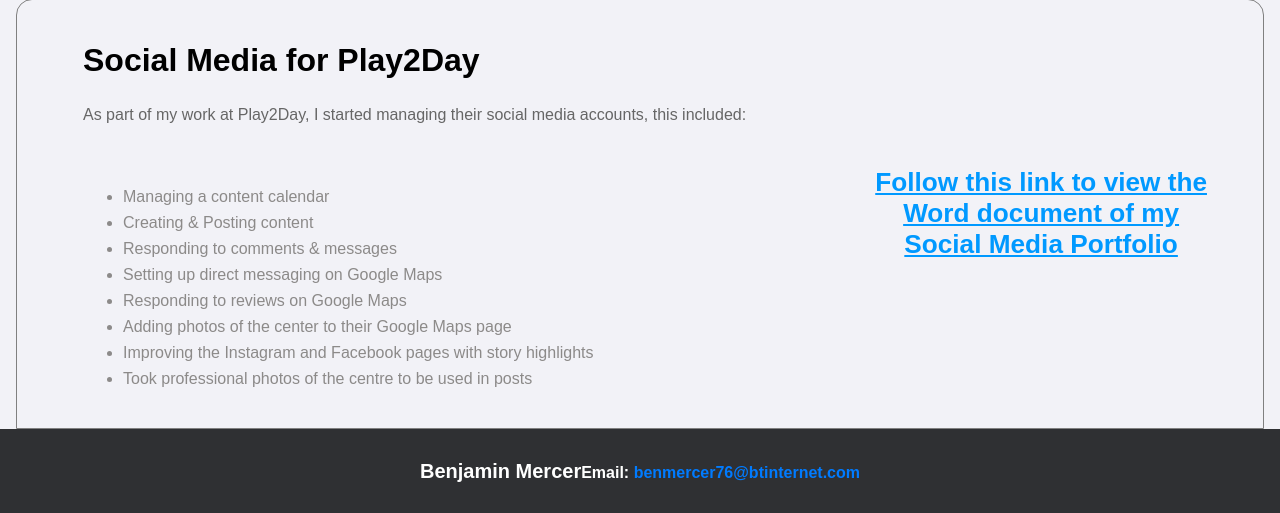
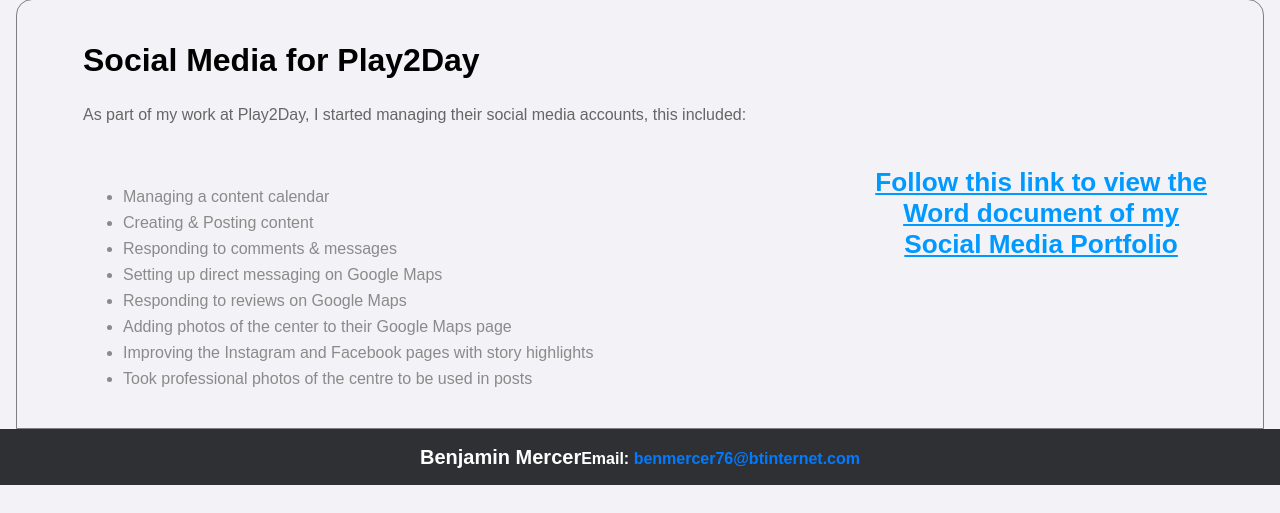
Before and after one commit to benjamano/Website, a Flask app: page /projects in a window 1280 px wide. Shown: the part 3583-4096 px from the top of the page. After the commit the page ends 4068 px from the top, so only its background shows below. Run offline with Flask 3, Linux system fonts and the light colour scheme; style sheets or scripts are compiled from the project's sources; some libraries are stand-ins or nearby versions; some web fonts are replaced.

Commit message:
Fixed footer height

```diff
--- a/frontend/static/nostalgia.css
+++ b/frontend/static/nostalgia.css
@@ -317,7 +317,6 @@
 footer{
     bottom: 0;
     width: 100%;
-    height: 10vh;
     background-color: #2f3033;
     padding-top: 0.5vh;
     color: black;
--- a/frontend/static/styles.css
+++ b/frontend/static/styles.css
@@ -313,7 +313,6 @@
 footer{
     bottom: 0;
     width: 100%;
-    height: 10vh;
     background-color: #2f3033;
     padding-top: 0.5vh;
     color: black;
--- a/frontend/templates/index.html
+++ b/frontend/templates/index.html
@@ -193,6 +193,7 @@
     <button id="fetchButton" href="https://benmercer.pythonanywhere.com/getfaultdata">Refresh</button>
     <label for="styleSwitch">Switch Styles:</label>
     <input type="checkbox" id="styleSwitch">
+</body>
 
 <footer class="footer">
     <canvas id="pongCanvas" style="z-index: 2"></canvas>
@@ -201,7 +202,7 @@
         <h2>Email: <a style="overflow:hidden;" href="mailto:benmercer76@btinternet.com">benmercer76@btinternet.com</a></h2>
     </div>
 </footer>
-</body>
+
 <script src="{{ url_for('static', filename='/Scripts/nostalgia.js') }}"></script>
 <script src="{{ url_for('static', filename='/Scripts/pong.js') }}"></script>
 <script src="{{ url_for('static', filename='/Scripts/ukpnfetch.js') }}"></script>
```
Lines whose indentation alone changed are shown as unchanged.
